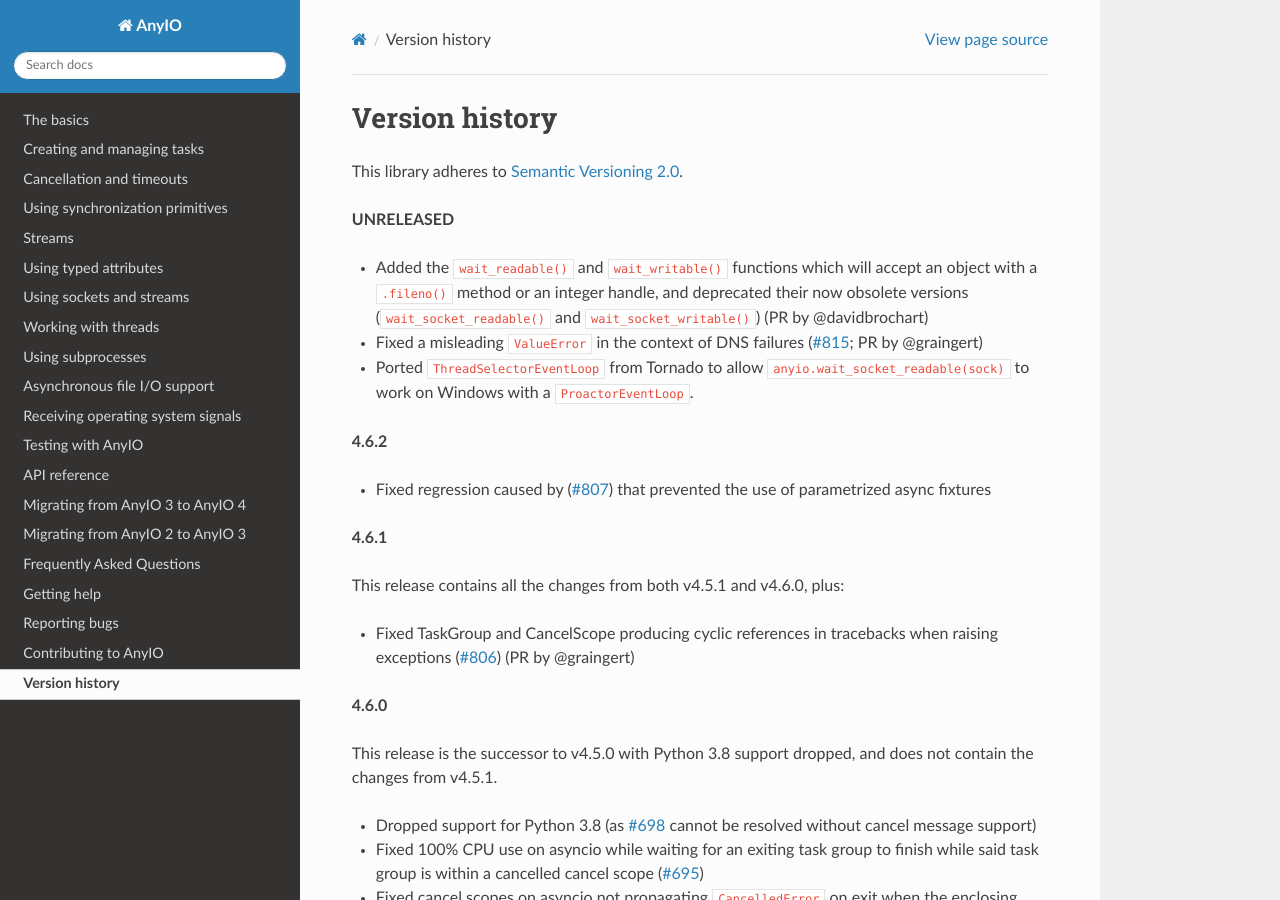
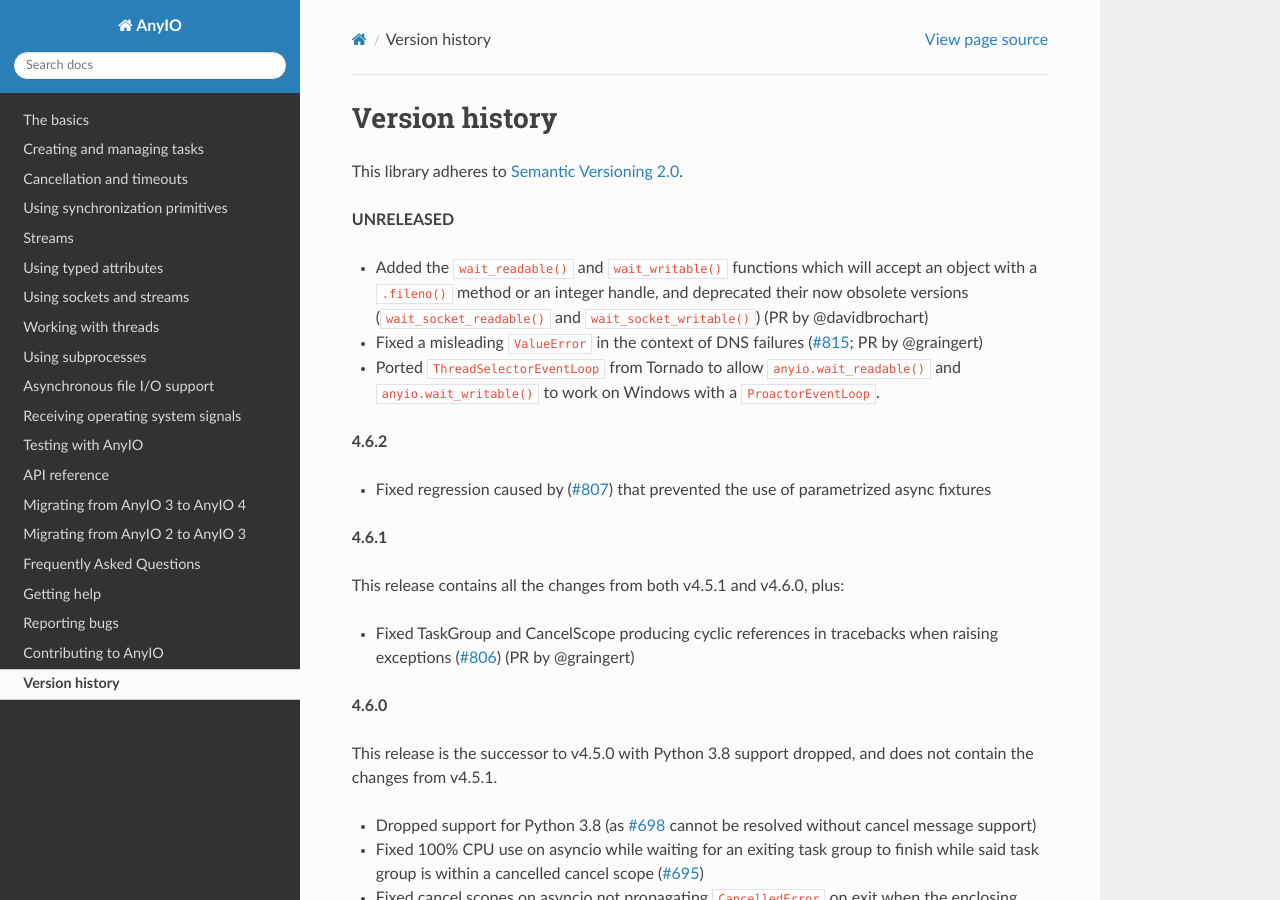
Before and after one commit to agronholm/anyio, a Sphinx documentation site: the page built from docs/versionhistory.rst, in a window 1280 px wide and 900 px high. Built offline with Sphinx 7.4.7 and the Read the Docs theme 3.1.0, drawn with Linux system fonts in a browser that asks for light colours; the version number could not be read and is left out.

Commit message:
Updated changelog

```diff
--- a/docs/versionhistory.rst
+++ b/docs/versionhistory.rst
@@ -12,7 +12,8 @@ This library adheres to `Semantic Versioning 2.0 <http://semver.org/>`_.
 - Fixed a misleading ``ValueError`` in the context of DNS failures
   (`#815 <https://github.com/agronholm/anyio/issues/815>`_; PR by @graingert)
 - Ported ``ThreadSelectorEventLoop`` from Tornado to allow
-  ``anyio.wait_socket_readable(sock)`` to work on Windows with a ``ProactorEventLoop``.
+  ``anyio.wait_readable()`` and ``anyio.wait_writable()`` to work on Windows with a
+  ``ProactorEventLoop``.
 
 **4.6.2**
 
```
